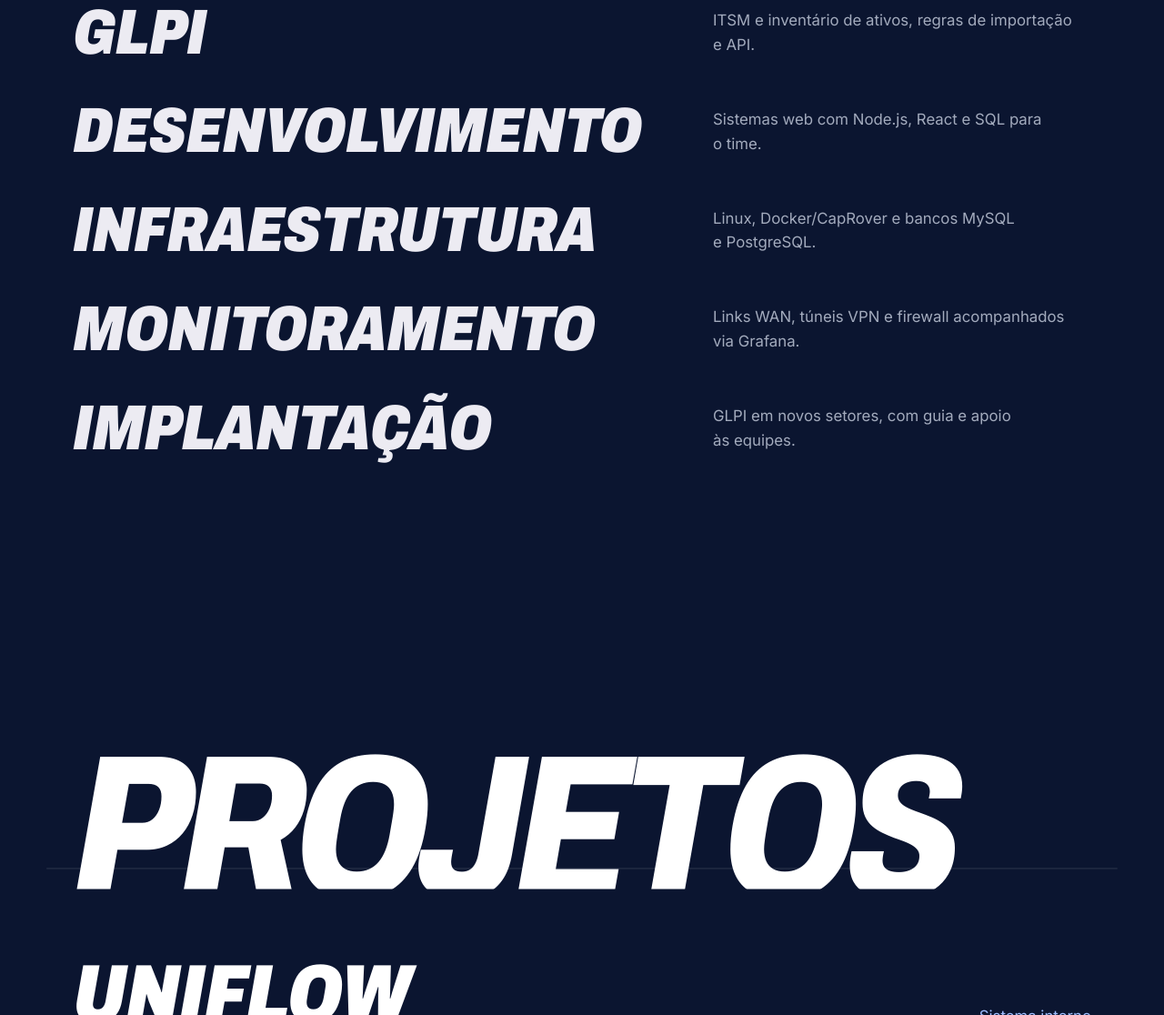
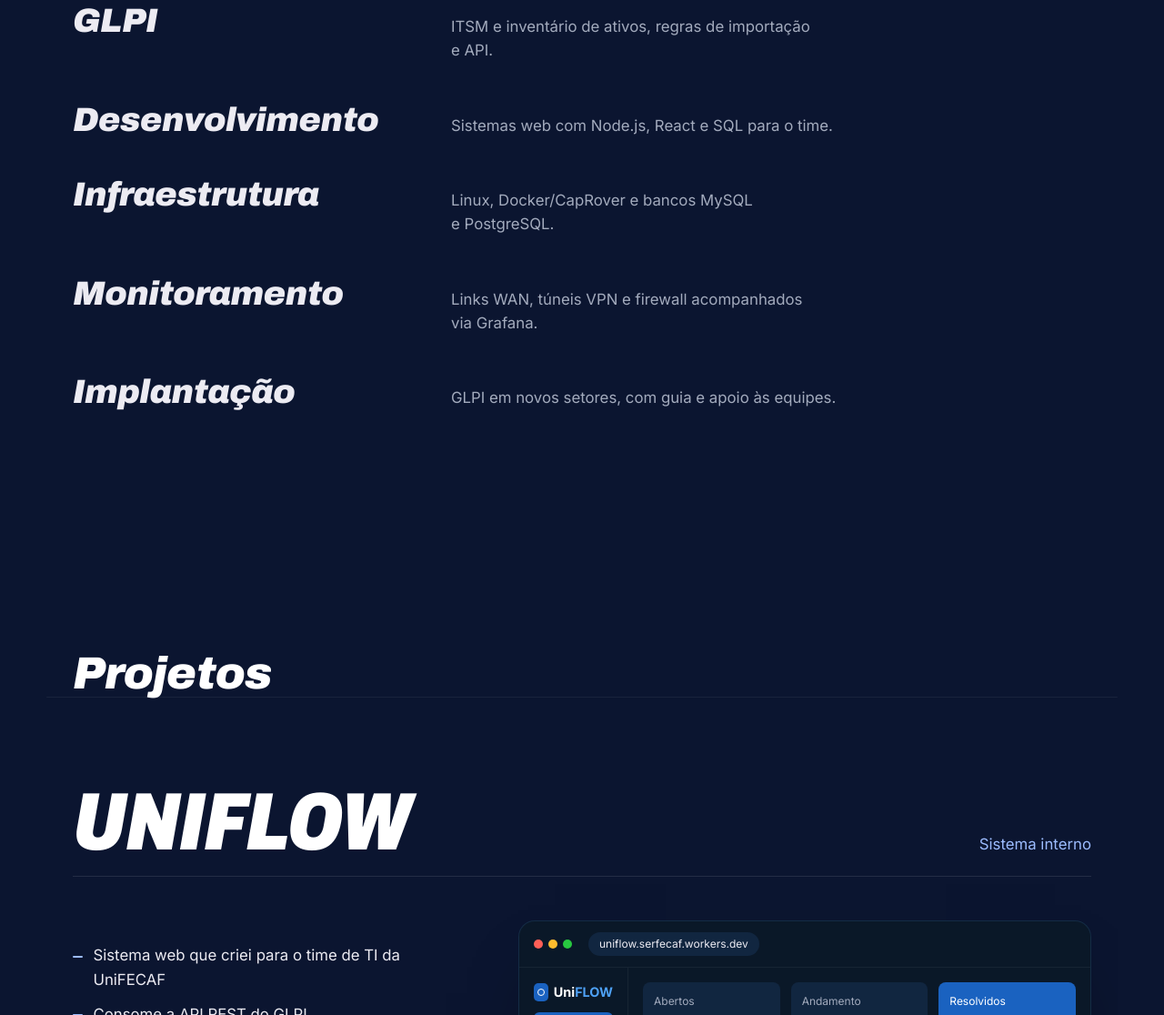
Before and after one commit to luiz-sanchez/luiz-sanchez.github.io, an Astro site: page / in a window 1280 px wide. Shown: the part 1684-2800 px from the top of the page at 91% size. Built offline with nearby package versions, Linux system fonts and the light colour scheme; Astro itself is replaced by a stand-in of ours.

Commit message:
Guarda o itálico gigante para o hero, os projetos e o contato
Tira a palavra gigante "Projetos", deixa as frentes de Serviços menores
e em caixa normal, e remove a caixa alta da saudação e do botão do hero.

Co-Authored-By: Claude Opus 5.5 <noreply@anthropic.com>

```diff
--- a/src/components/Hero.astro
+++ b/src/components/Hero.astro
@@ -114,8 +114,7 @@ const frase = site.frase.replace(/\*\*(.+?)\*\*/g, '<strong class="destaque">$1<
     font-weight: 700;
     font-size: var(--S);
     line-height: 1;
-    text-transform: uppercase;
-    letter-spacing: 0.01em;
+    letter-spacing: -0.01em;
     color: rgb(236 235 242 / 0.82);
     margin-left: 0.08em;
   }
@@ -164,8 +163,6 @@ const frase = site.frase.replace(/\*\*(.+?)\*\*/g, '<strong class="destaque">$1<
     border-radius: 9999px;
     font-size: 1.15rem;
     font-weight: 600;
-    letter-spacing: 0.04em;
-    text-transform: uppercase;
     color: #fff;
     background:
       linear-gradient(90deg, #0b1530 0%, #102a63 55%, #1d4ed8 88%, #1e40af 100%) padding-box,
--- a/src/components/Projetos.astro
+++ b/src/components/Projetos.astro
@@ -6,17 +6,11 @@ import Jukebox from './mockups/Jukebox.astro';
 import Glpi from './mockups/Glpi.astro';
 
 const mockups = { uniflow: UniFlow, jukebox: Jukebox, glpi: Glpi };
-const letras = [...projetosIntro.titulo];
 ---
 <section id="projetos" class="proj-shell on-dark text-on-dark" aria-labelledby="projetos-titulo" data-expand>
-  <!-- Palavra gigante cortada pela borda, como uma cena emoldurada -->
-  <div class="reveal proj-intro container-x pt-14 sm:pt-20 lg:pt-24">
-    <h2 id="projetos-titulo" class="proj-word font-display font-extrabold text-white">
-      <span class="sr-only">{projetosIntro.titulo}</span>
-      <span class="proj-line" aria-hidden="true">
-        {letras.map((ch, i) => <span class="proj-ch" style={`--i:${i}`}>{ch}</span>)}
-      </span>
-    </h2>
+  <!-- Título no mesmo tamanho das outras seções: os nomes dos projetos já são a letra grande aqui -->
+  <div class="reveal container-x pt-16 sm:pt-20 lg:pt-24">
+    <h2 id="projetos-titulo" class="text-[2.2rem] leading-[1.05] text-white sm:text-[2.8rem] lg:text-[3.1rem]">{projetosIntro.titulo}</h2>
   </div>
 
   {projetos.map((p, i) => {
@@ -80,18 +74,6 @@ const letras = [...projetosIntro.titulo];
       radial-gradient(60% 40% at 85% 0%, rgb(45 98 234 / 0.22), transparent 70%),
       var(--color-night-3);
   }
-  .proj-word {
-    font-stretch: 80%;
-    text-transform: uppercase;
-    font-size: clamp(3.6rem, 17.5vw, 14.5rem);
-    line-height: 1;
-    white-space: nowrap;
-    letter-spacing: -0.055em;
-  }
-  /* corta a base das letras na linha da borda, como a palavra presa na moldura */
-  .proj-line { display: block; overflow: hidden; height: 0.8em; padding-top: 0.04em; box-sizing: content-box; margin-bottom: -1px; }
-  .proj-ch { display: inline-block; }
-  .proj-intro { border-bottom: 1px solid rgb(255 255 255 / 0.08); }
 
   .cabeca {
     display: flex;
@@ -147,10 +129,4 @@ const letras = [...projetosIntro.titulo];
   }
   @keyframes abre-card { from { --p: 0; } to { --p: 1; } }
 
-  @media (prefers-reduced-motion: no-preference) {
-    .proj-ch { transform: translateY(100%); transition: transform 1s cubic-bezier(0.16, 1, 0.3, 1); transition-delay: calc(var(--i) * 45ms); }
-    :global(.is-in) .proj-ch, :global(.no-js) .proj-ch { transform: none; }
-    /* a palavra também "afunda" um pouco enquanto o card abre */
-    .proj-line { transform: translateY(calc((1 - var(--p)) * 12%)); }
-  }
 </style>
--- a/src/components/Servicos.astro
+++ b/src/components/Servicos.astro
@@ -7,11 +7,11 @@ import { servicos, servicosIntro } from '../data/servicos';
       <h2 id="servicos-titulo" class="text-[2.2rem] leading-[1.05] sm:text-[2.8rem] lg:text-[3.1rem]">{servicosIntro.titulo}</h2>
     </div>
 
-    <!-- Índice tipográfico: o nome da frente no mesmo corte do nome do hero -->
+    <!-- Lista de frentes: nome em itálico de display, descrição ao lado -->
     <ul class="indice mt-10 lg:mt-14">
       {servicos.map((s, i) => (
         <li class="linha reveal" style={`--d:${i * 50}ms`}>
-          <div class="caixa"><h3 class="frente" data-mask>{s.titulo}</h3></div>
+          <h3 class="frente">{s.titulo}</h3>
           <p class="desc">{s.descricao}</p>
         </li>
       ))}
@@ -31,30 +31,29 @@ import { servicos, servicosIntro } from '../data/servicos';
     font-family: var(--font-display);
     font-style: italic;
     font-weight: 900;
-    font-stretch: 80%;
-    text-transform: uppercase;
-    line-height: 0.95;
-    letter-spacing: -0.01em;
-    /* Cabe a palavra mais longa ("Desenvolvimento") na coluna */
-    font-size: min(4.6rem, 10.4cqi);
+    font-stretch: 100%;
+    line-height: 1.05;
+    letter-spacing: -0.015em;
+    /* Em caixa normal e menor: a letra gigante fica para o hero, os projetos e o contato */
+    font-size: clamp(1.6rem, 1.2rem + 1.4vw, 2.3rem);
     color: var(--color-on-dark);
   }
-  .caixa { container-type: inline-size; min-width: 0; }
   .desc {
     max-width: 40ch;
     color: var(--color-muted);
     line-height: 1.6;
   }
-  @media (min-width: 1024px) {
+  /* Nome numa coluna estreita, descrição logo ao lado: sem buraco no meio */
+  @media (min-width: 768px) {
     .linha {
-      grid-template-columns: minmax(0, 1fr) minmax(0, 22rem);
-      align-items: center;
+      grid-template-columns: minmax(0, 18rem) minmax(0, 1fr);
+      align-items: baseline;
       gap: 2rem;
-      padding: 1.25rem 0 1.4rem;
+      padding: 1.3rem 0 1.4rem;
     }
     .desc { font-size: 1.05rem; }
   }
-  @media (min-width: 1280px) {
-    .linha { grid-template-columns: minmax(0, 1fr) minmax(0, 26rem); }
+  @media (min-width: 1024px) {
+    .linha { grid-template-columns: minmax(0, 24rem) minmax(0, 1fr); }
   }
 </style>
--- a/src/data/projetos.ts
+++ b/src/data/projetos.ts
@@ -9,7 +9,7 @@ export type Projeto = {
 };
 
 export const projetosIntro = {
-  titulo: 'Projetos', // título só para leitores de tela
+  titulo: 'Projetos',
   legendaMockup: 'Ilustração da interface',
 };
 
--- a/src/styles/global.css
+++ b/src/styles/global.css
@@ -147,12 +147,12 @@
 
 @media (prefers-reduced-motion: no-preference) {
   /* Letra grande (títulos e nomes de display) sobe de dentro de uma máscara, como o nome no hero */
-  :is(.reveal h2:not(.proj-word), .reveal [data-mask]) {
+  :is(.reveal h2, .reveal [data-mask]) {
     clip-path: inset(-0.2em -0.2em 100% -0.2em);
     translate: 0 0.35em;
     transition: clip-path 0.75s var(--expo) calc(var(--d, 0s) + 40ms), translate 0.75s var(--expo) calc(var(--d, 0s) + 40ms);
   }
-  :is(.reveal.is-in h2:not(.proj-word), .reveal.is-in [data-mask]) { clip-path: inset(-0.2em -0.2em -0.3em -0.2em); translate: none; }
+  :is(.reveal.is-in h2, .reveal.is-in [data-mask]) { clip-path: inset(-0.2em -0.2em -0.3em -0.2em); translate: none; }
   /* Blocos de letra grande não precisam subir junto: a máscara já é o movimento */
   .reveal:has(> [data-mask], > .caixa > [data-mask]) { translate: none; }
 
```
